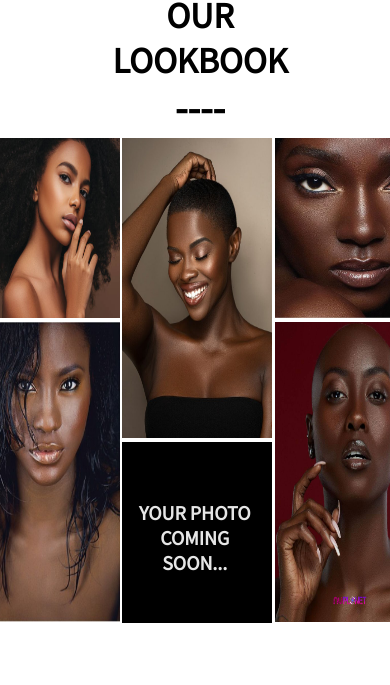
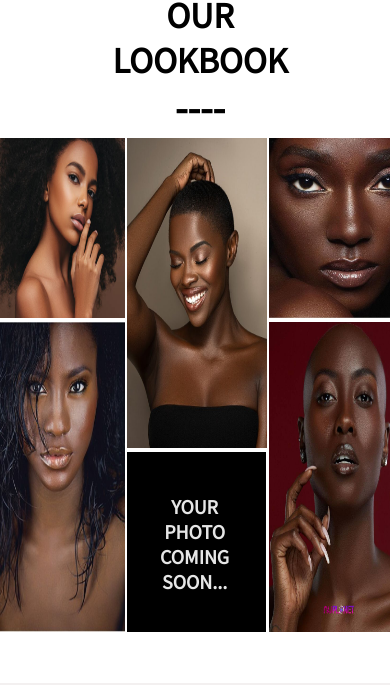
Before and after one commit to a-cole55/beauty, a plain HTML site: page index.html in a window 390 px wide. Shown: the part 1642-2327 px from the top of the page. Drawn offline with Linux system fonts and the light colour scheme; a web font is replaced by a local one.

Commit message:
lookbook changes updated

```diff
--- a/beauty-style.css
+++ b/beauty-style.css
@@ -598,7 +598,7 @@ footer h3{
         height:40em;
     }
     .team{
-        width:30%;
+        width:25%;
         padding:0;
         margin-right: 0;
 
@@ -646,8 +646,8 @@ footer h3{
         margin:0 0 0 4%;
     }
     .lookbook{
-        width:45em;
-        height:60em;
+        width:42em;
+        height:55em;
         display:flex;
         flex-wrap: wrap;
         flex-direction: column;
@@ -655,18 +655,18 @@ footer h3{
     }
     .lookbook .smallImg{
         height:18em;
-        width:15em;
+        width:14em;
         padding:1% 0 0 0;
     }
     .lookbook .longImg{
-        height:30em;
-        width:15em;
+        height:31em;
+        width:14em;
         padding:1% 0.5% 1% 0;
     }
     #emptyBox{
-        height:17.2em;
-        width:14.5em;
-        padding:2% 1% 0 0;
+        height:17.6em;
+        width:13.5em;
+        padding:1% 1% 0 0;
     }
     #emptyBox h3{
         font-size:2rem;
```
